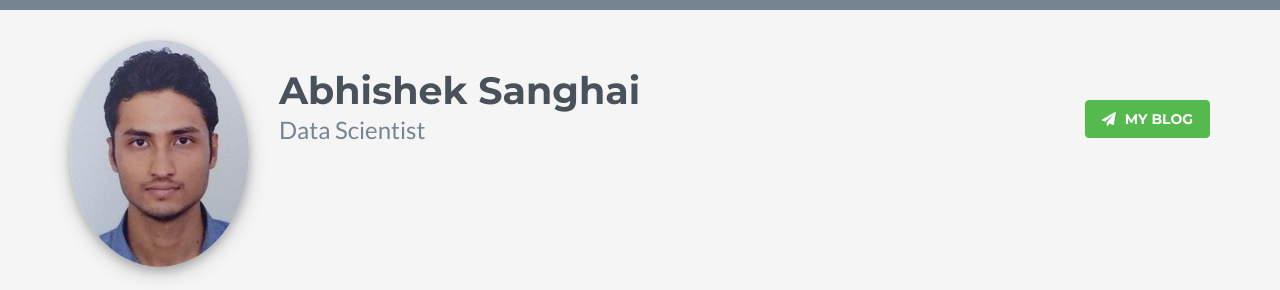
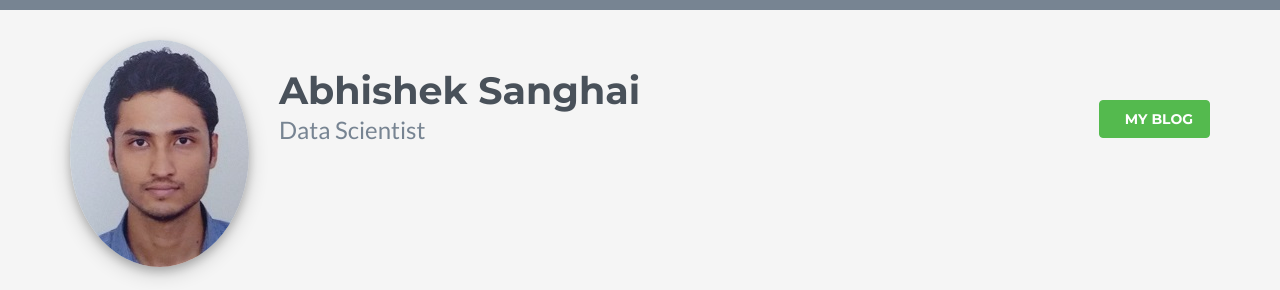
Before and after one commit to abhisheksanghai/abhisheksanghai.github.io, a Jekyll site: the page index.html, which Jekyll copies as it is, in a window 1280 px wide. Shown: the top 290 px of the page. Built offline with Jekyll 4.4.1, drawn with Linux system fonts in a browser that asks for light colours; nearby versions of some CDN libraries; library files that are not in the unit come from our copies.

Commit message:
Update index.html
changing my blog icon

```diff
--- a/index.html
+++ b/index.html
@@ -20,7 +20,7 @@
                 <h1 class="name">Abhishek Sanghai</h1>
                 <h2 class="desc">Data Scientist</h2>
             </div><!--//profile-->
-	    <a class="btn btn-cta-primary pull-right" href="/datascience"><i class="fa fa-paper-plane"></i> My Blog</a>
+	    <a class="btn btn-cta-primary pull-right" href="/datascience"><i class="fa fa-blogger"></i> My Blog</a>
         </div><!--//container-->
     </header><!--//header-->
 
```
